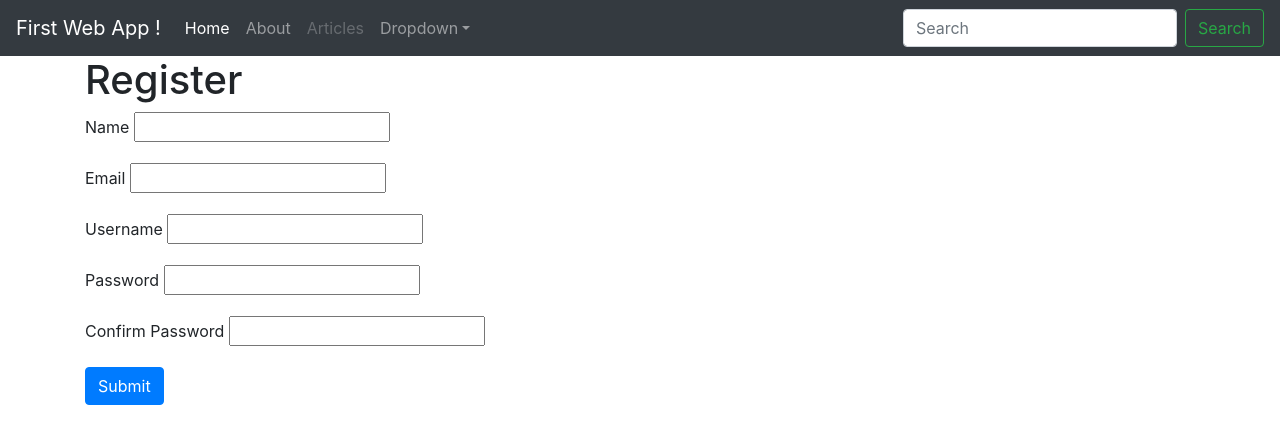
After one commit to jaberbel/flaskapp, a Flask app: page /register in a window 1280 px wide. The commit adds this page. Shown: the top 444 px of the page. Run offline with Flask 2, Linux system fonts and the light colour scheme; some libraries are stand-ins or nearby versions.

Commit message:
version without uploading

```diff
--- a/app.py
+++ b/app.py
@@ -1,25 +1,63 @@
-from flask import Flask, render_template
+from flask import Flask, render_template, request, flash, redirect, url_for, session, logging
 from data import Articles
-
-app = Flask (__name__)
-
-Articles= Articles()
+from flask_mysqldb import MySQL
+from wtforms import Form, StringField,TextAreaField, PasswordField, validators
+from passlib.hash import sha256_crypt
 
 
+app = Flask(__name__)
+
+Articles = Articles()
+
+# Config MSQL
+app.config ['MYSQL_HOST'] = 'localhost'
+app.config ['MYSQL_USER'] = 'root'
+app.config ['MYSQL_PASSWORD'] = '1234567'
+app.config ['MYSQL_DB'] = 'myflaskapp'
+app.config ['MYSQL_CURSORCLASS'] = 'DictCursor'
+#init MYSQL
+mysql= MySQL (app)
 
 @app.route('/')
+def index():
+    return render_template('home.html')
 
-def index():
-		return render_template ('home.html')
 
 @app.route('/about')
-def about ():
-	return render_template ('about.html')
+def about():
+    return render_template('about.html')
+
 
 @app.route('/articles')
-def articles ():
-	return render_template ('articles.html', articles= Articles)
+def articles():
+    return render_template('articles.html', articles=Articles)
 
 
-if __name__ == '__main__' :
-	app.run(debug= True)
+@app.route('/article/<string:id>/')
+def article(id):
+    return render_template('article.html', id=id)
+
+
+class RegisterForm(Form):
+    name = StringField('Name', [validators.Length(min=1, max=50)])
+    username = StringField('Username', validators=[
+                           validators.Length(min=1, max=25)])
+    email = StringField('Email', validators=[
+                        validators.Length(min=6, max=25)])
+    password = PasswordField('Password', validators=[
+    	validators.DataRequired(),
+    	validators.EqualTo('confirm', message='Passwords do not match')
+    ])
+    confirm = PasswordField('Confirm Password')
+
+
+@app.route('/register', methods=['GET', 'POST'])
+def register():
+    form = RegisterForm(request.form)
+    if request.method == 'POST' and form.validate():
+        return render_template('register.html')
+    return render_template('register.html', form=form)
+
+
+if __name__ == '__main__':
+    app.run(debug=True)
--- a/templates/articles.html
+++ b/templates/articles.html
@@ -3,10 +3,10 @@
 {% block body %}
 
 <h1>Articles</h1>
-
+ <ul class='list-group'>
 {% for article in articles %}
-	{{article.title}}
+	<li class="list-group-item"><a href="article/{{article.id}}"> {{article.title}}</a> </li>
 
 {% endfor %}
-
+</ul>
 {% endblock %}
--- /dev/null
+++ b/templates/includes/_formhelper.html
@@ -0,0 +1,11 @@
+
+{% macro render_field(field) %}
+  <p>
+    {{ field.label }}
+    {{ field(**kwargs)|safe }}
+    {% if field.errors %}
+      {% for error in field.errors %}
+       <span class="help-inline"> {{error}} </span>
+      {% endfor %}
+    {% endif %}
+{% endmacro %}
--- /dev/null
+++ b/templates/register.html
@@ -0,0 +1,27 @@
+{%  extends 'layout.html' %}
+
+{% block body %}
+
+	<h1> Register </h1>
+
+	{%from  'includes/_formhelper.html' import render_field %}
+
+	<form method="POST" action="">
+	<div class= "form-group">
+		{{render_field(form.name, class_="form.control")}}
+	</div>
+	<div class= "form-group">
+		{{render_field(form.email, class_="form.control")}}
+	</div>
+	<div class= "form-group">
+		{{render_field(form.username, class_="form.control")}}
+	</div>
+	 <div class= "form-group">
+		{{render_field(form.password, class_="form.control")}}
+	</div>
+	<div class= "form-group">
+		{{render_field(form.confirm, class_="form.control")}}
+	</div>
+	<p> <input type= "submit" class = "btn btn-primary" value="Submit"> </p>
+	</form>
+{% endblock %}
```
Also changed, not shown: templates/article.html (added, +15 -0 lines).
